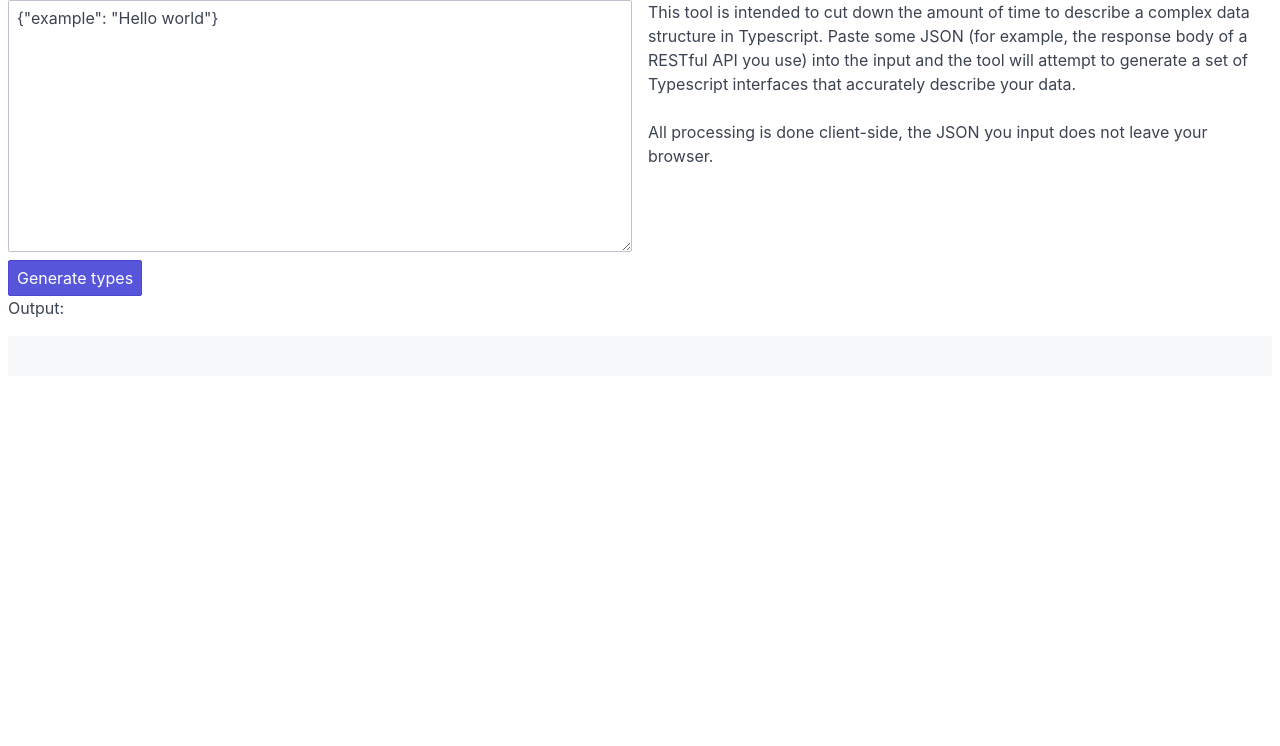
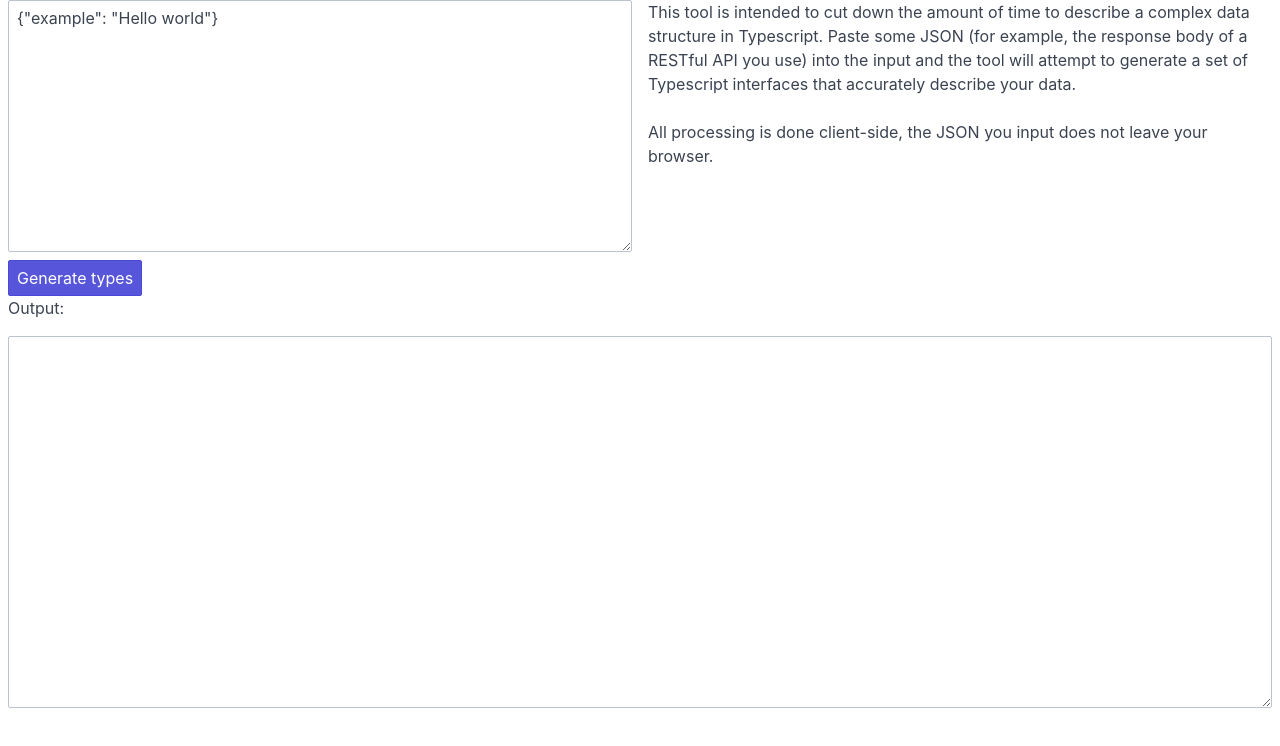
Before and after one commit to tessakelly/json-typescript-generator, a React app: page / in a window 1280 px wide. Shown: the top 746 px of the page. Built offline with nearby package versions, Linux system fonts and the light colour scheme.

Commit message:
Move Guesser class to new file, add JSON validation check

```diff
--- a/src/app.tsx
+++ b/src/app.tsx
@@ -1,57 +1,7 @@
 import * as React from 'react';
 import * as ReactDOM from 'react-dom';
 import './app.scss';
-import genTypes from './type-guess'
-
-class Guesser extends React.Component<any, any> {
-  constructor(props) {
-    super(props);
-    this.state = {
-      value: '{"example": "Hello world"}',
-      result: ''
-    };
-
-    this.handleChange = this.handleChange.bind(this);
-    this.handleSubmit = this.handleSubmit.bind(this);
-  }
-
-  handleChange(event) {
-    this.setState({value: event.target.value});
-  }
-
-  handleSubmit(event) {
-    event.preventDefault();
-    this.setState({result: genTypes(this.state.value)});
-  }
-
-  render() {
-    return (
-      <div className="container">
-        <div className="columns">
-          <form onSubmit={this.handleSubmit} className="column col-6 col-sm-12">
-            <div className="form-group">
-              <textarea value={this.state.value} onChange={this.handleChange} className="form-input"
-                rows={10}/>
-            </div>
-            <div className="form-group">
-              <button type="submit" className="btn btn-primary">Generate types</button>
-            </div>
-          </form>
-          <div className="column col-6 col-sm-12">
-            <p>This tool is intended to cut down the amount of time to describe a complex data structure in Typescript. Paste some JSON (for example, the response body of a RESTful API you use) into the input and the tool will attempt to generate a set of Typescript interfaces that accurately describe your data.</p>
-            <p>All processing is done client-side, the JSON you input does not leave your browser.</p>
-          </div>
-        </div>
-        <div>
-          Output:
-          <pre className="code">
-            <code>{this.state.result}</code>
-          </pre>
-        </div>
-      </div>
-    );
-  }
-}
+import Guesser from './components/Guesser';
 
 ReactDOM.render(
   <Guesser/>,
--- /dev/null
+++ b/src/components/Guesser.tsx
@@ -0,0 +1,72 @@
+import * as React from 'react';
+import genTypes from '../type-guess'
+
+export default class Guesser extends React.Component<any, any> {
+  constructor(props) {
+    super(props);
+    this.state = {
+      input: '{"example": "Hello world"}',
+      result: '',
+      valid: true
+    };
+
+    this.handleInputChange = this.handleInputChange.bind(this);
+    this.handleResultChange = this.handleResultChange.bind(this);
+    this.handleSubmit = this.handleSubmit.bind(this);
+  }
+
+  static isValidJson(jsonString: string) {
+    try {
+      JSON.parse(jsonString);
+    } catch(e) {
+      return false;
+    }
+    return true;
+  }
+
+  handleInputChange(event) {
+    this.setState({input: event.target.value});
+  }
+
+  handleSubmit(event) {
+    event.preventDefault();
+    const valid = Guesser.isValidJson(this.state.input);
+    this.setState({valid: valid});
+    if (valid) {
+      this.setState({result: genTypes(this.state.input)});
+    }
+  }
+
+  handleResultChange(event) {
+    this.setState({result: event.target.value});
+  }
+
+  render() {
+    return (
+      <div className="container">
+        <div className="columns">
+          <form onSubmit={this.handleSubmit} className={`column col-6 col-sm-12 ${this.state.valid ? '': 'has-danger'}`}>
+            <div className="form-group">
+              <textarea value={this.state.input} onChange={this.handleInputChange} className="form-input"
+                rows={10}/>
+            </div>
+            <div className="form-group">
+              {!this.state.valid && <p className="form-input-hint">Your input is not valid JSON.</p>}
+              <button type="submit" className="btn btn-primary">Generate types</button>
+            </div>
+          </form>
+          <div className="column col-6 col-sm-12">
+            <p>This tool is intended to cut down the amount of time to describe a complex data structure in Typescript. Paste some JSON (for example, the response body of a RESTful API you use) into the input and the tool will attempt to generate a set of Typescript interfaces that accurately describe your data.</p>
+            <p>All processing is done client-side, the JSON you input does not leave your browser.</p>
+          </div>
+        </div>
+        <div>
+          Output:
+          <pre className="code">
+            <textarea value={this.state.result} onChange={this.handleResultChange} className="form-input" rows={15}/>
+          </pre>
+        </div>
+      </div>
+    );
+  }
+}
```
